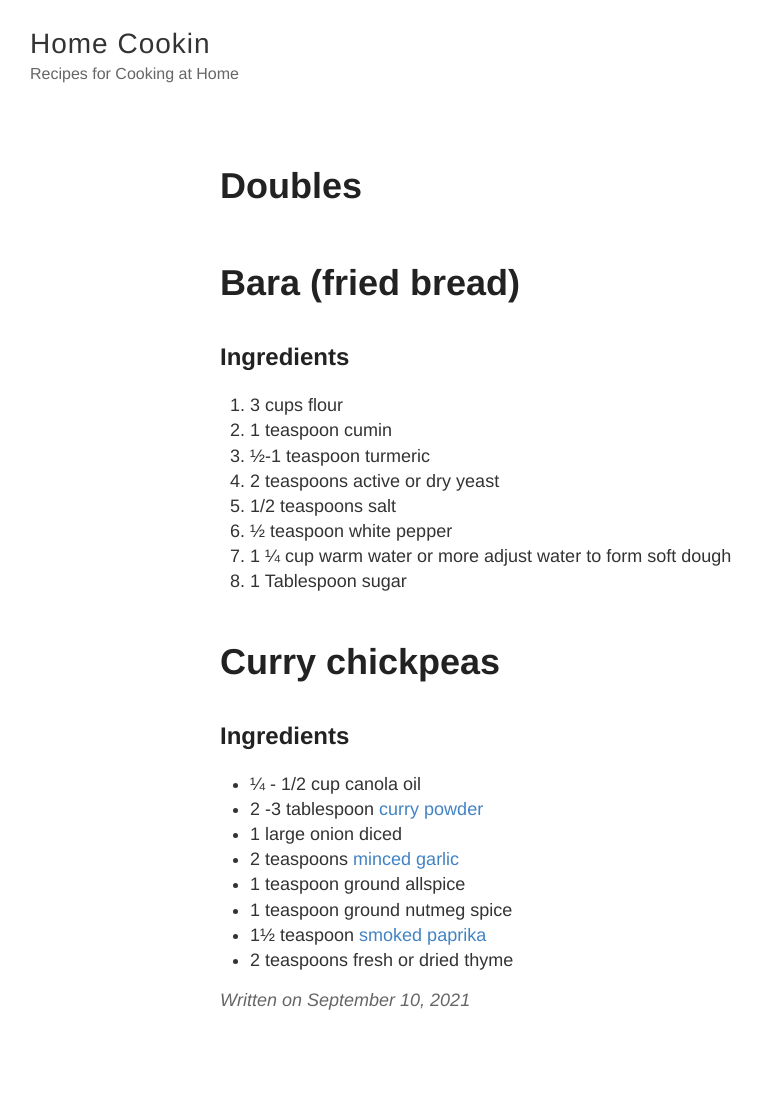
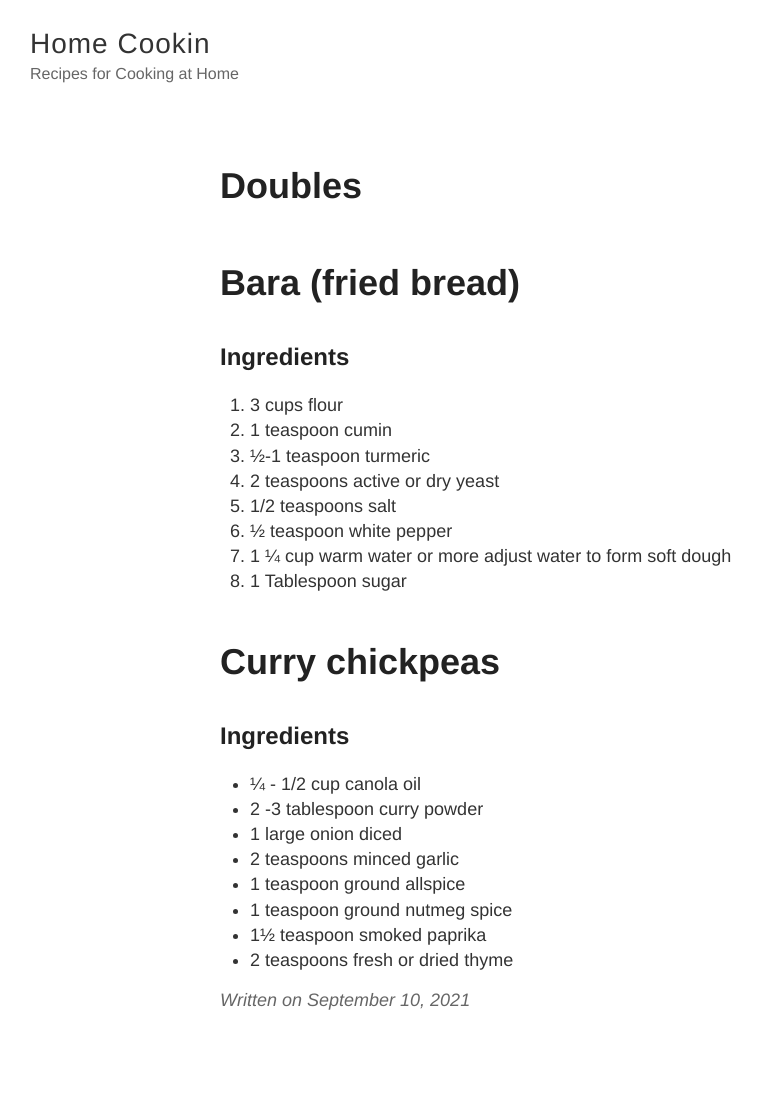
Before and after one commit to skelleyboy/cookin, a Jekyll site: the page built from _posts/2021-09-10-doubles.md, in a window 1280 px wide. Shown: the whole page, without its empty margins (0-763 px from the left). Built offline with Jekyll 4.4.1, drawn with Linux system fonts in a browser that asks for light colours; part of the change alters nothing that is shown.

```diff
--- a/_posts/2021-09-10-doubles.md
+++ b/_posts/2021-09-10-doubles.md
@@ -21,10 +21,10 @@ title: Doubles
 ## Ingredients
 
 * ¼ - 1/2 cup canola oil
-* 2 -3 tablespoon [curry powder](https://www.africanbites.com/jamaican-curry-powder/)
+* 2 -3 tablespoon curry powder
 * 1 large onion diced
-* 2 teaspoons [minced garlic](https://www.africanbites.com/how-to-mince-garlic/)
+* 2 teaspoons minced garlic
 * 1 teaspoon ground allspice
 * 1 teaspoon ground nutmeg spice
-* 1½ teaspoon [smoked paprika](https://www.amazon.com/gp/product/B00D62GFOE/ref=as_li_qf_sp_asin_il_tl?ie=UTF8&tag=josfav-20&camp=1789&creative=9325&linkCode=as2&creativeASIN=B00D62GFOE&linkId=322ffbeb0299275daab2f7547f491c10)
+* 1½ teaspoon smoked paprika
 * 2 teaspoons fresh or dried thyme
```
